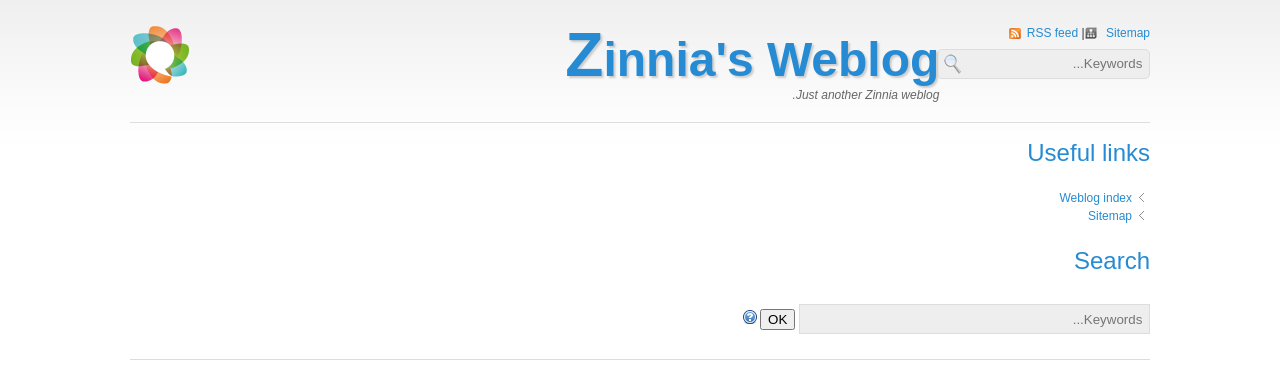
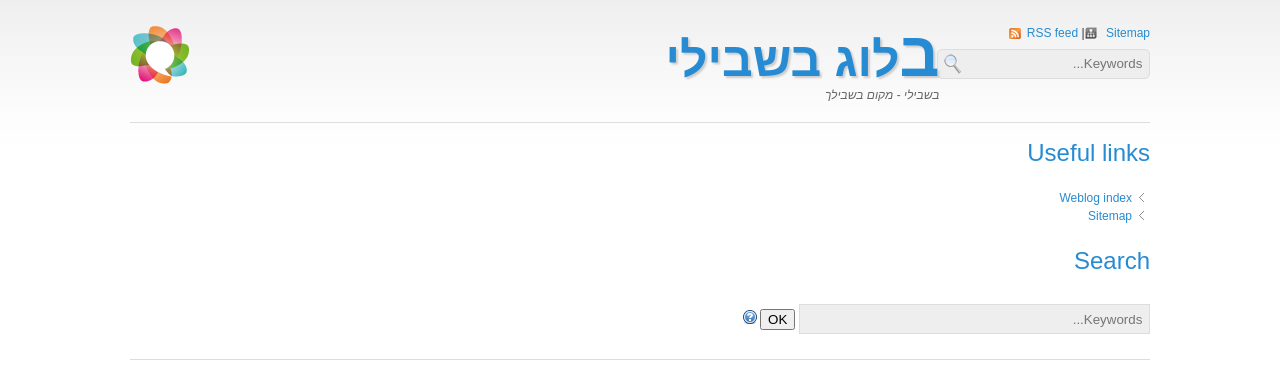
Before and after one commit to jnfsmile/beshvili-python, a Django app: template templates/zinnia/skeleton.html in a window 1280 px wide. Shown: the top 374 px of the page. Run offline with Django 3.2, Linux system fonts and the light colour scheme; the template is opened without the code that fills it, so the values that code supplies are empty; style sheets or scripts are compiled from the project's sources.

Commit message:
blog title

```diff
--- a/static/beshvili/css/general.css
+++ b/static/beshvili/css/general.css
@@ -49,9 +49,11 @@ header nav {
         background-color: #CCCCEE; }
       header nav ul li:nth-child(5):after {
         content: " "; }
-      header nav ul li.disabled a {
-        color: #9595ff;
+      header nav ul li.disabled {
         cursor: default; }
+        header nav ul li.disabled a {
+          color: #9595ff;
+          cursor: default; }
 
 body {
   background: url(../img/bg.png);
--- a/static/beshvili/css/style.css
+++ b/static/beshvili/css/style.css
@@ -49,9 +49,11 @@ header nav {
         background-color: #CCCCEE; }
       header nav ul li:nth-child(5):after {
         content: " "; }
-      header nav ul li.disabled a {
-        color: #9595ff;
+      header nav ul li.disabled {
         cursor: default; }
+        header nav ul li.disabled a {
+          color: #9595ff;
+          cursor: default; }
 
 body {
   background: url(../img/bg.png);
--- a/templates/zinnia/skeleton.html
+++ b/templates/zinnia/skeleton.html
@@ -4,7 +4,7 @@
 <html lang="{{ LANGUAGE_CODE }}" dir="rtl">
   <head>
     <meta charset="utf-8">
-    <title>{% block title %}{% endblock title %}{% block title-page %}{% endblock title-page %} - Zinnia's Weblog</title>
+    <title>{% block title %}{% endblock title %}{% block title-page %}{% endblock title-page %} - בלוג בשבילי</title>
     <meta name="robots" content="follow, all" />
     <meta name="viewport" content="width=device-width, initial-scale=1.0" />
     <meta name="description" content="{% block meta-description %}{% trans "Just another Zinnia weblog." %}{% endblock meta-description %}{% block meta-description-page %}{% endblock meta-description-page %}" />
@@ -46,12 +46,12 @@
           </p>
         </form>
         <h1>
-          <a href="{% url 'zinnia:entry_archive_index' %}" title="Zinnia's Weblog" rel="home">
-            Zinnia's Weblog
+          <a href="{% url 'zinnia:entry_archive_index' %}" title="בלוג בשבילי" rel="home">
+            בלוג בשבילי
           </a>
         </h1>
         <blockquote>
-          <p>{% trans "Just another Zinnia weblog." %}</p>
+          <p>בשבילי - מקום בשבילך</p>
         </blockquote>
         {% block breadcrumbs %}{% endblock breadcrumbs %}
       </header>
```
Also changed, not shown: static/beshvili/sass/general.scss (+6 -2 lines), 2 other files.
